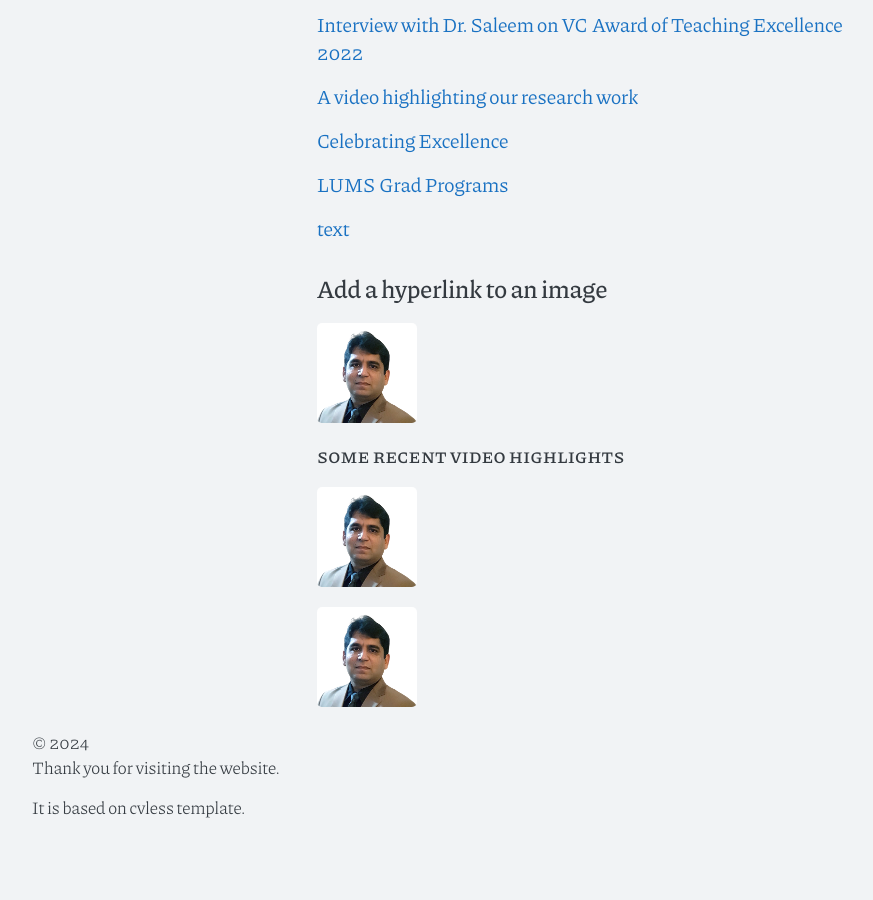
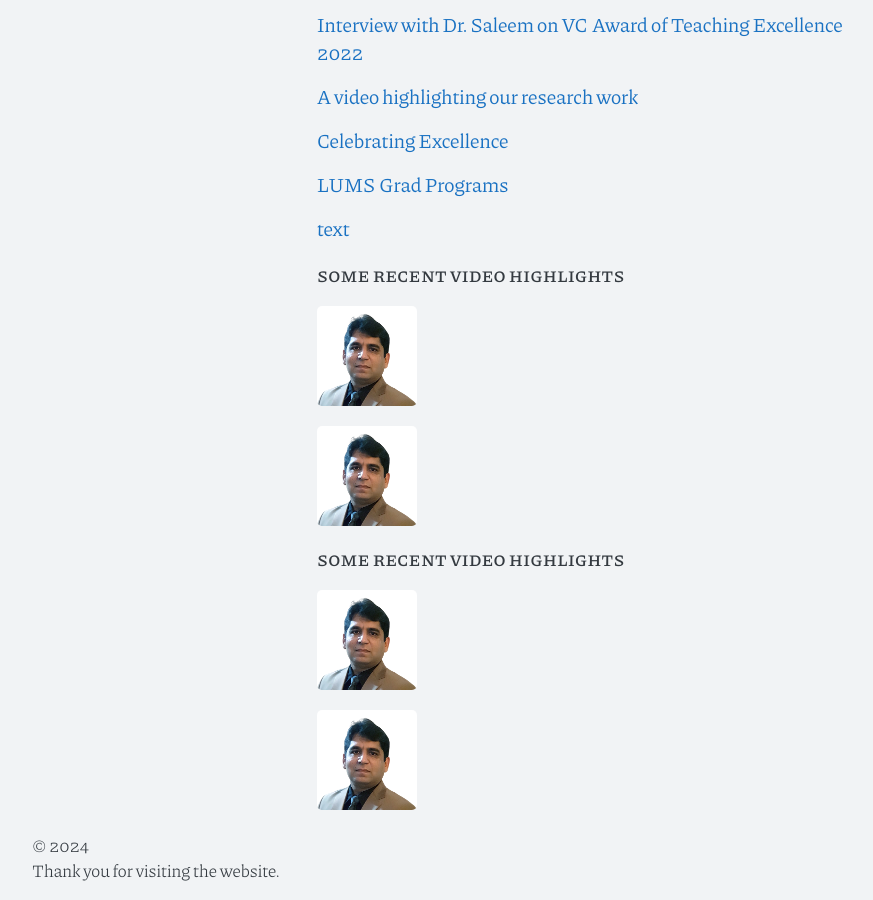
Before and after one commit to rahmanszsaleem/rahmanszsaleem.github.io, a Jekyll site: the page index.html, which Jekyll copies as it is, in a window 1280 px wide and 900 px high, scrolled down 1023 px. Shown: the whole window, without its empty margins (50-923 px from the left). Built offline with Jekyll 4.4.1, drawn with Linux system fonts in a browser that asks for light colours; before the commit the page ends 1899 px from its top, so only the background shows below that.

Commit message:
Update index.html

```diff
--- a/index.html
+++ b/index.html
@@ -103,16 +103,19 @@
 
 <p><a href="link">text</a> </p>
 
-<h2>Add a hyperlink to an image</h2>
+
+<h3>Some recent video highlights</h3>
 <p><a href="https://orgchem.lums.edu.pk/index.php/research/">
+<img src="assets/files/photo.png"  width="100" height="100">
+</a>
+<a href="https://orgchem.lums.edu.pk/index.php/research/">
 <img src="assets/files/photo.png"  width="100" height="100">
 </a></p>
 
 <h3>Some recent video highlights</h3>
 <p><a href="https://orgchem.lums.edu.pk/index.php/research/">
 <img src="assets/files/photo.png"  width="100" height="100">
-</a>
-<a href="https://orgchem.lums.edu.pk/index.php/research/">
+</a> <a href="https://orgchem.lums.edu.pk/index.php/research/">
 <img src="assets/files/photo.png"  width="100" height="100">
 </a></p>
 
```
